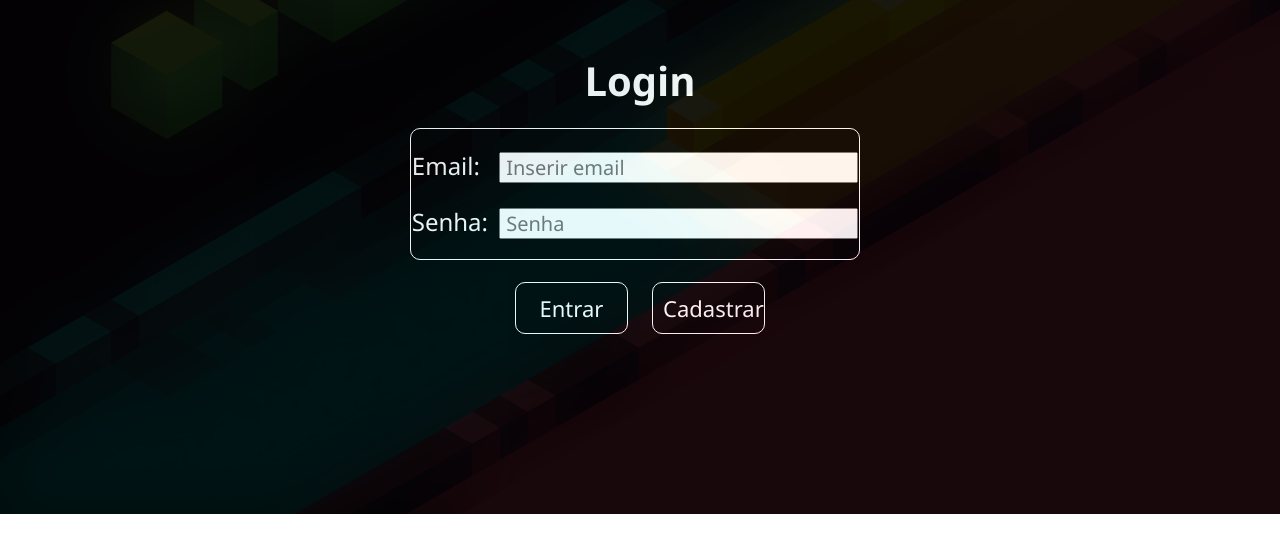
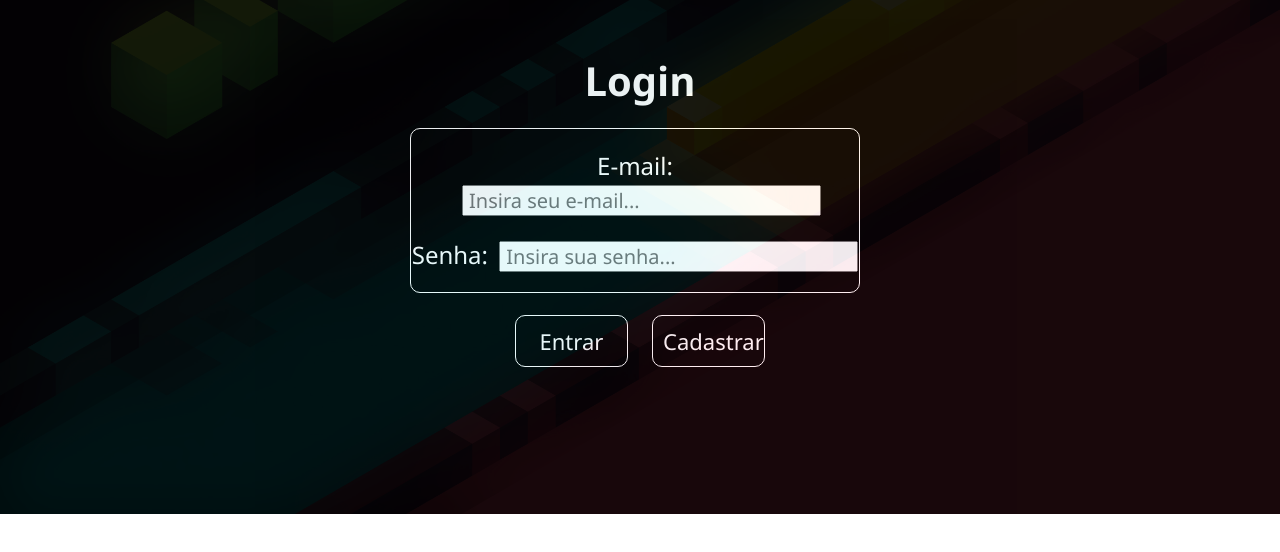
Before and after one commit to ItalloGomes/OakTruffle, a plain HTML site: page SiteInstitucional_Hephaestos/HTML/login.html in a window 1280 px wide. Shown: the part 236-788 px from the top of the page. Drawn offline with Linux system fonts and the light colour scheme.

Commit message:
ajuste dos placeholders de login

```diff
--- a/SiteInstitucional_Hephaestos/HTML/login.html
+++ b/SiteInstitucional_Hephaestos/HTML/login.html
@@ -21,11 +21,11 @@
             <h1 style="color: white; margin-top: 70px; font-size: 40px;">Login</h1>
 
             <div class="borda_login">
-                <p class="p_login" style="color: white;">Email:
-                <input type="email" style="margin-left: 13px;" placeholder="Inserir email"></p><br>
+                <p class="p_login" style="color: white;">E-mail:
+                <input type="email" style="margin-left: 13px;" placeholder="Insira seu e-mail..."></p><br>
 
                 <p class="p_login" style="color: white;">Senha:
-                <input type="password" style="margin-left: 5px;" placeholder="Senha"></p>
+                <input type="password" style="margin-left: 5px;" placeholder="Insira sua senha..."></p>
             </div>
 
             <br>
```
